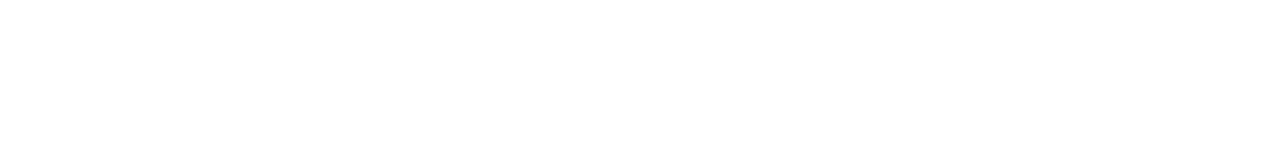
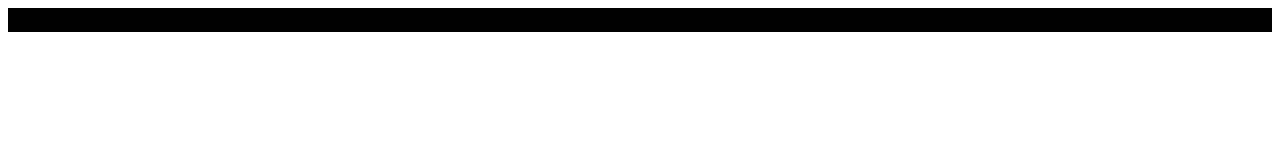
Before and after one commit to vanavi-bernitez/FinalProjectJS, a plain HTML site: page template.html in a window 1280 px wide. Drawn offline with Linux system fonts and the light colour scheme.

Commit message:
basic stylesheet added to the template

```diff
--- a/styleTemplate.css
+++ b/styleTemplate.css
@@ -0,0 +1,5 @@
+
+
+#map, #currentWeather, #todayWeather, #forecast {
+    border-style: solid;
+}
--- a/template.html
+++ b/template.html
@@ -1,6 +1,7 @@
 <!DOCTYPE html>
 <html>
     <head>
+        <link rel="stylesheet" href="./styleTemplate.css" />
 
 
     </head>
```
